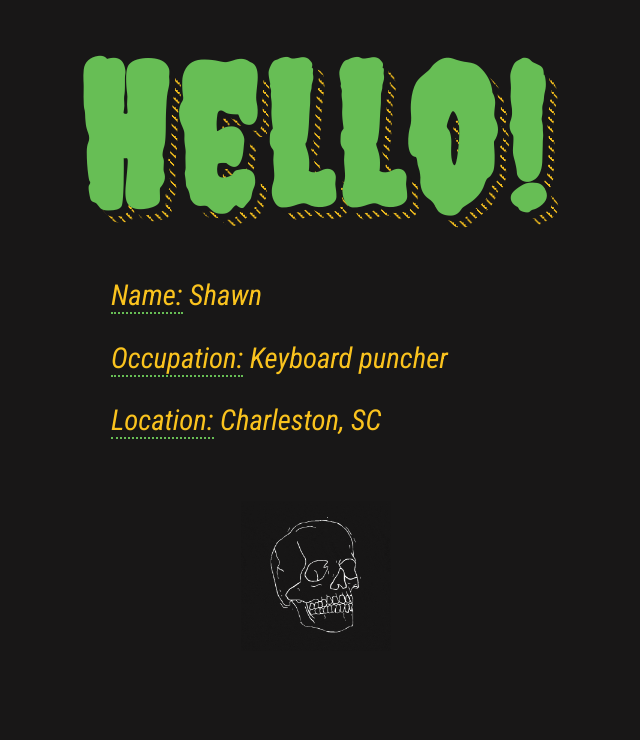
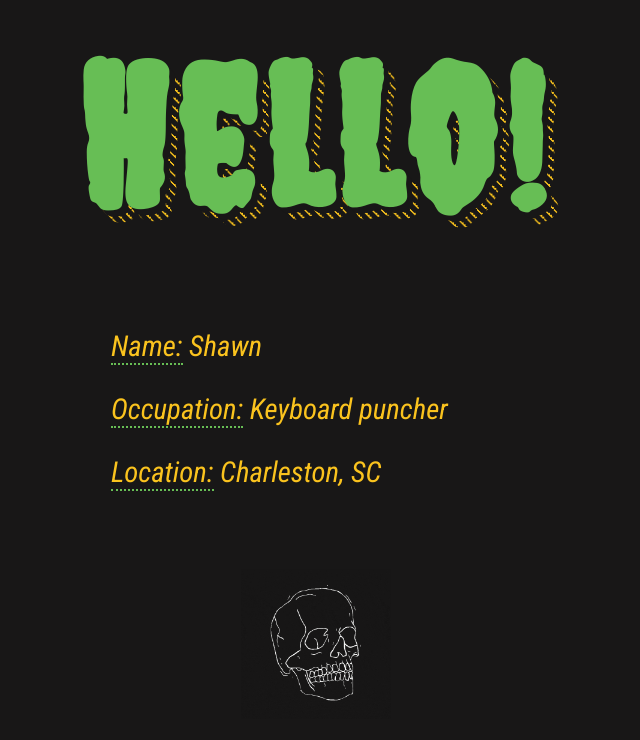
Before and after one commit to shawnlknight/svelte-app, a Svelte app: page / in a window 1280 px wide. Shown: the top 740 px of the page, without its empty margins (324-964 px from the left). Built offline with nearby package versions, Linux system fonts and the light colour scheme.

Commit message:
add more space before & after content

```diff
--- a/src/components/Content.svelte
+++ b/src/components/Content.svelte
@@ -20,7 +20,7 @@
 	}
 
   .content {
-		margin-bottom: 4em;
+		margin: 5em 0;
 		text-align: left;
 	}
 
```
